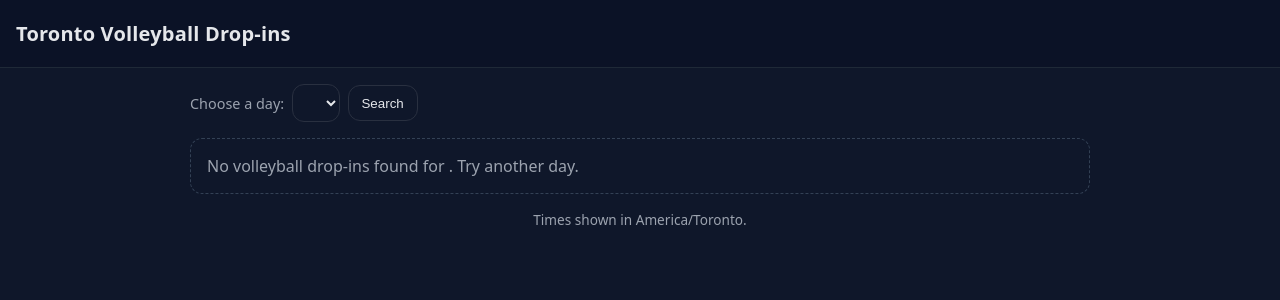
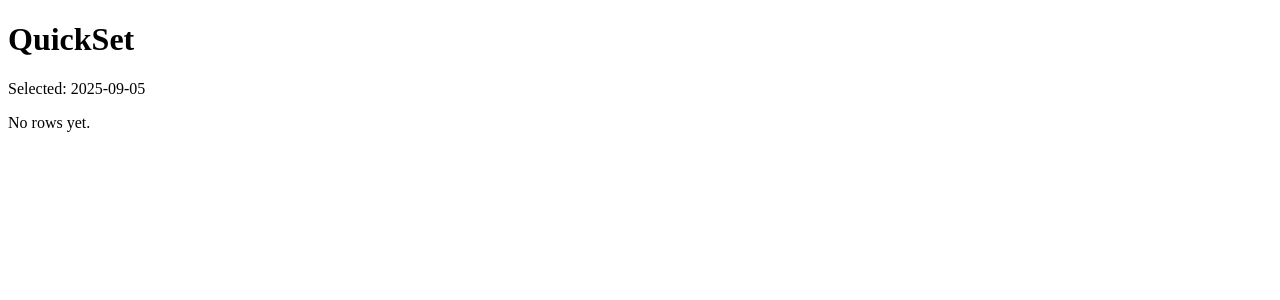
Before and after one commit to saadchow/QuickSet, a FastAPI app: page / in a window 1280 px wide. Shown: the top 300 px of the page. Run offline with FastAPI, Linux system fonts and the light colour scheme; lists and menus that the app fills with data are empty.

Commit message:
Update home.html

```diff
--- a/app/templates/home.html
+++ b/app/templates/home.html
@@ -1,4 +1,4 @@
-<!doctype html>
+<!-- <!doctype html>
 <html>
   <head>
     <meta charset="utf-8"/>
@@ -71,3 +71,18 @@
     </main>
   </body>
 </html>
+ -->
+
+ <!doctype html>
+<html>
+  <head><meta charset="utf-8"><title>QuickSet</title></head>
+  <body>
+    <h1>QuickSet</h1>
+    <p>Selected: {{ selected }}</p>
+    {% if rows and rows|length > 0 %}
+      <ul>{% for r in rows %}<li>{{ r }}</li>{% endfor %}</ul>
+    {% else %}
+      <p>No rows yet.</p>
+    {% endif %}
+  </body>
+</html>
```
